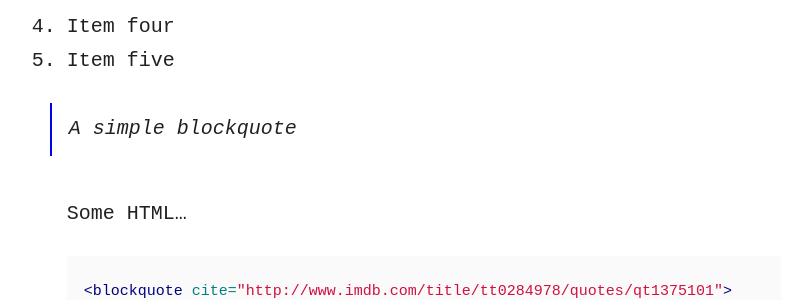
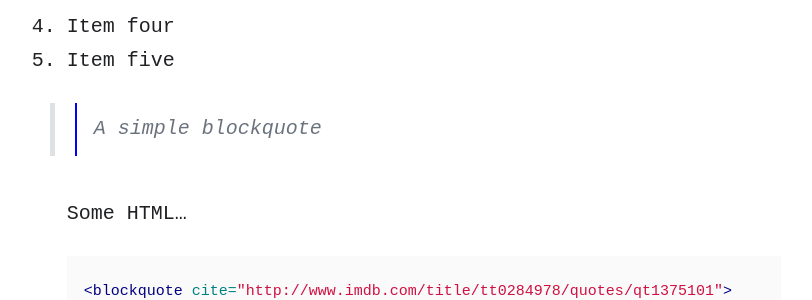
Before and after one commit to bulungula-tech-centre/bulungula-tech-centre, a Jekyll site: the page built from finances.md, in a window 1280 px wide. Shown: the part 1606-1906 px from the top of the page, without its empty margins (435-1247 px from the left). Built offline with Jekyll 4.4.1, drawn with Linux system fonts in a browser that asks for light colours.

Commit message:
modify blockquote formatting

```diff
--- a/_includes/site-aside.html
+++ b/_includes/site-aside.html
@@ -7,7 +7,7 @@
 
   {% elsif page.layout == "guide" %}
   <section class="section  section--category-index">
-      <h3>TOC</h3>
+    <h3>Contents</h3>
     {% include guide-toc.html %}
   </section>
 
--- a/_sass/_theme.scss
+++ b/_sass/_theme.scss
@@ -473,3 +473,9 @@ pre code {
     overflow-x: scroll;
   }
 }
+
+blockquote {
+  border-left: .25em solid #dfe2e5;
+  color: #6a737d;
+  padding: 0 1em;
+}
```
Lines whose indentation alone changed are shown as unchanged.
